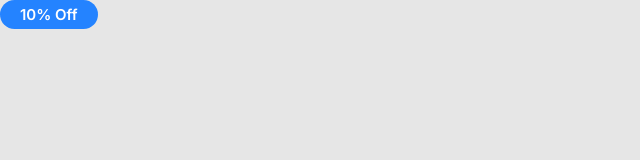
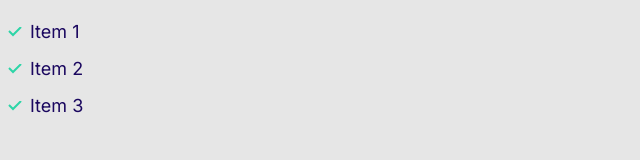
Before and after one commit to FrostdropDigital/moshified, a plain HTML site: page index.html in a window 1280 px wide. Shown: the whole page, without its empty margins (0-640 px from the left). Drawn offline with Linux system fonts and the light colour scheme.

Commit message:
Build and design lists.
Former-commit-id: 9c0d6c564434ede8ed7c2a227835990060bd898c

```diff
--- a/css/styles.css
+++ b/css/styles.css
@@ -122,3 +122,32 @@ a {
 		font-size: 1.2rem;
 	}
 }
+
+/* Lists */
+
+.list {
+	list-style: none;
+	padding-left: 0;
+	color: var(--color-headings);
+}
+
+.list-inline .list-item {
+	display: inline-block;
+	margin-right: 2rem;
+}
+
+.list-tick {
+	list-style-image: url(../icons/tick.svg);
+	padding-left: 3rem;
+}
+
+.list-tick .list-item {
+	padding-left: 0.5rem;
+	margin-bottom: 1rem;
+}
+
+@media screen and (min-width: 1024px) {
+	.list-tick .list-item {
+		padding-left: 0;
+	}
+}
--- a/index.html
+++ b/index.html
@@ -12,6 +12,10 @@
 		<link rel="stylesheet" href="css/styles.css" />
 	</head>
 	<body>
-		<span class="badge badge-primary">10% Off</span>
+		<ul class="list list-tick">
+			<li class="list-item">Item 1</li>
+			<li class="list-item">Item 2</li>
+			<li class="list-item">Item 3</li>
+		</ul>
 	</body>
 </html>
```
Also changed, not shown: components/lists.html (added, +11 -0 lines).
